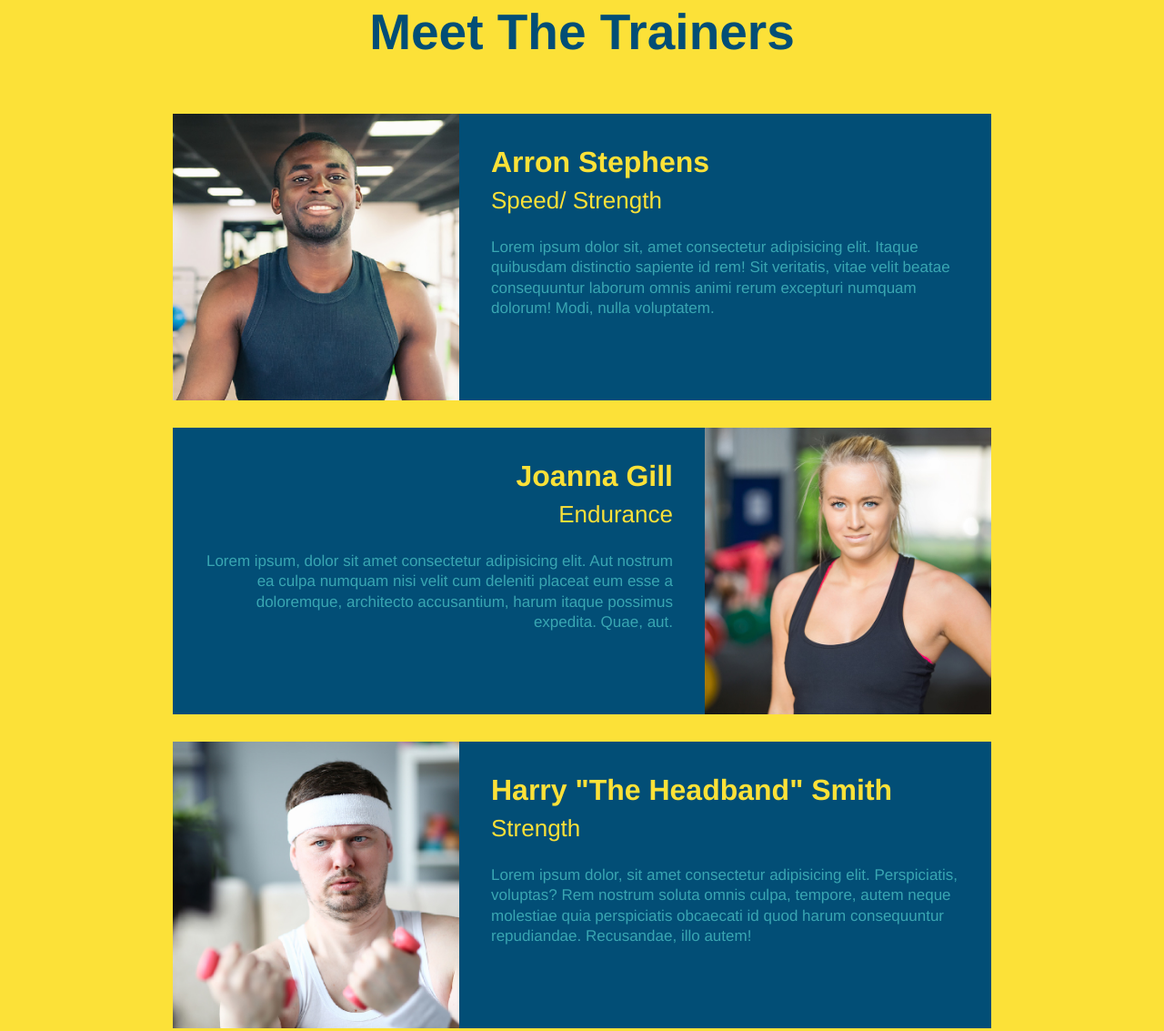
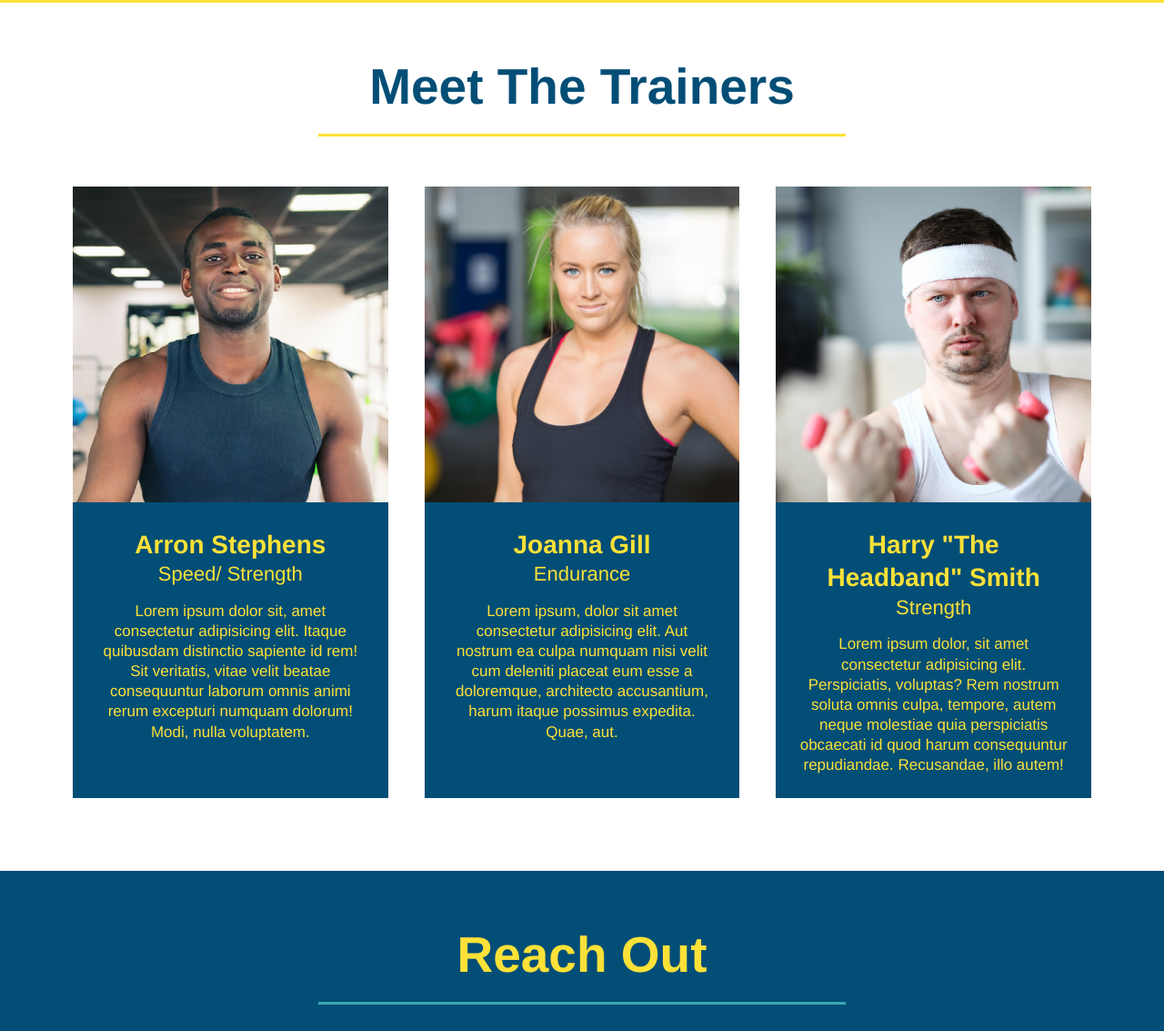
Before and after one commit to Chrisdocs/run-buddy, a plain HTML site: page index.html in a window 1280 px wide. Shown: the part 2253-3386 px from the top of the page at 91% size. Drawn offline with Linux system fonts and the light colour scheme.

Commit message:
added flexbox to trainers

```diff
--- a/assets/css/style.css
+++ b/assets/css/style.css
@@ -198,25 +198,27 @@ section {
 
 .trainer {
     text-align: center;
-    width: 900px;
-    margin: 0 auto 30px auto;
+    margin: 20px;
     background: #024e76;
     color: #fce138;
-    overflow: auto;
+    flex: 1;
 }
 
 .trainers {
+    width: 100%;
+    margin: 0 auto;
+    display: flex;
+    flex-wrap: wrap;
+    justify-content: space-around;
 }
 
 .trainer img {
-    width: 35%;
-    float: left;
+    width: 100%;
 }
 
 .trainer-bio {
-    padding: 35px;
-    float: left;
-    width: 65%;
+    padding: 25px;
+    line-height: 1.3;
 }
 
 .text-left {
@@ -232,19 +234,18 @@ section {
 }
 
 .trainer-bio h3 {
-    font-size: 32px;
-    margin-bottom: 8px;
+    font-size: 28px;
 }
 
 .trainer-bio h4 {
     font-weight: lighter;
-    font-size: 26px;
-    margin-bottom: 25px;
+    font-size: 22px;
+    margin-bottom: 15px;
 }
 
 .trainer-bio p {
     font-size: 17px;
-    line-height: 1.3;
+
 }
 
 .contact {
--- a/index.html
+++ b/index.html
@@ -155,14 +155,19 @@
             </div>
         </div>
 
+    </section>
+
 <!-- "Meet The Trainers" Section -->
-    <section id="your-trainers" class="trainers">
+    <section>
         <h2 class="section-title primary-border">Meet The Trainers</h2>
+
+        <div class="trainers">
+
         <article class="trainer">
             <img src="./assets/images/trainer-1.jpg" alt="Arron Stevens in his workout clothes, ready to pump iron">
-            <div class="trainer-bio text-left">
-                <h3>Arron Stephens</h3>
-                <h4>Speed/ Strength</h4>
+            <div class="trainer-bio">
+                <h3 class="trainer-name">Arron Stephens</h3>
+                <h4 class="trainer-role">Speed/ Strength</h4>
                 <p>
                     Lorem ipsum dolor sit, amet consectetur adipisicing elit. Itaque quibusdam distinctio sapiente id rem! Sit veritatis, vitae velit beatae consequuntur laborum omnis animi rerum excepturi numquam dolorum! Modi, nulla voluptatem.
                 </p>
@@ -170,27 +175,29 @@
         </article>
 
         <article class="trainer">
-
-            <div class="trainer-bio text-right">
-                <h3>Joanna Gill</h3>
-                <h4>Endurance</h4>
+            <img src="./assets/images/trainer-2.jpg" alt="Joanna Gill cooling off after a workout">
+            <div class="trainer-bio">
+                <h3 class="trainer-name">Joanna Gill</h3>
+                <h4 class="trainer-role">Endurance</h4>
                 <p>
                     Lorem ipsum, dolor sit amet consectetur adipisicing elit. Aut nostrum ea culpa numquam nisi velit cum deleniti placeat eum esse a doloremque, architecto accusantium, harum itaque possimus expedita. Quae, aut.
                 </p>
             </div>
-            <img src="./assets/images/trainer-2.jpg" alt="Joanna Gill cooling off after a workout">
         </article>
 
         <article class="trainer">
             <img src="./assets/images/trainer-3.jpg" alt="Harry Smith wearing a headband and lifting comically small pink weights">
-            <div class="trainer-bio text-left">
-                <h3>Harry "The Headband" Smith</h3>
-                <h4>Strength</h4>
+            <div class="trainer-bio">
+                <h3 class="trainer-name">Harry "The Headband" Smith</h3>
+                <h4 class="trainer-role">Strength</h4>
                 <p>
                     Lorem ipsum dolor, sit amet consectetur adipisicing elit. Perspiciatis, voluptas? Rem nostrum soluta omnis culpa, tempore, autem neque molestiae quia perspiciatis obcaecati id quod harum consequuntur repudiandae. Recusandae, illo autem!
                 </p>
             </div>
         </article>
+
+        </div>
+
     </section>
 
 <!-- "Reach Out" Section -->
```
